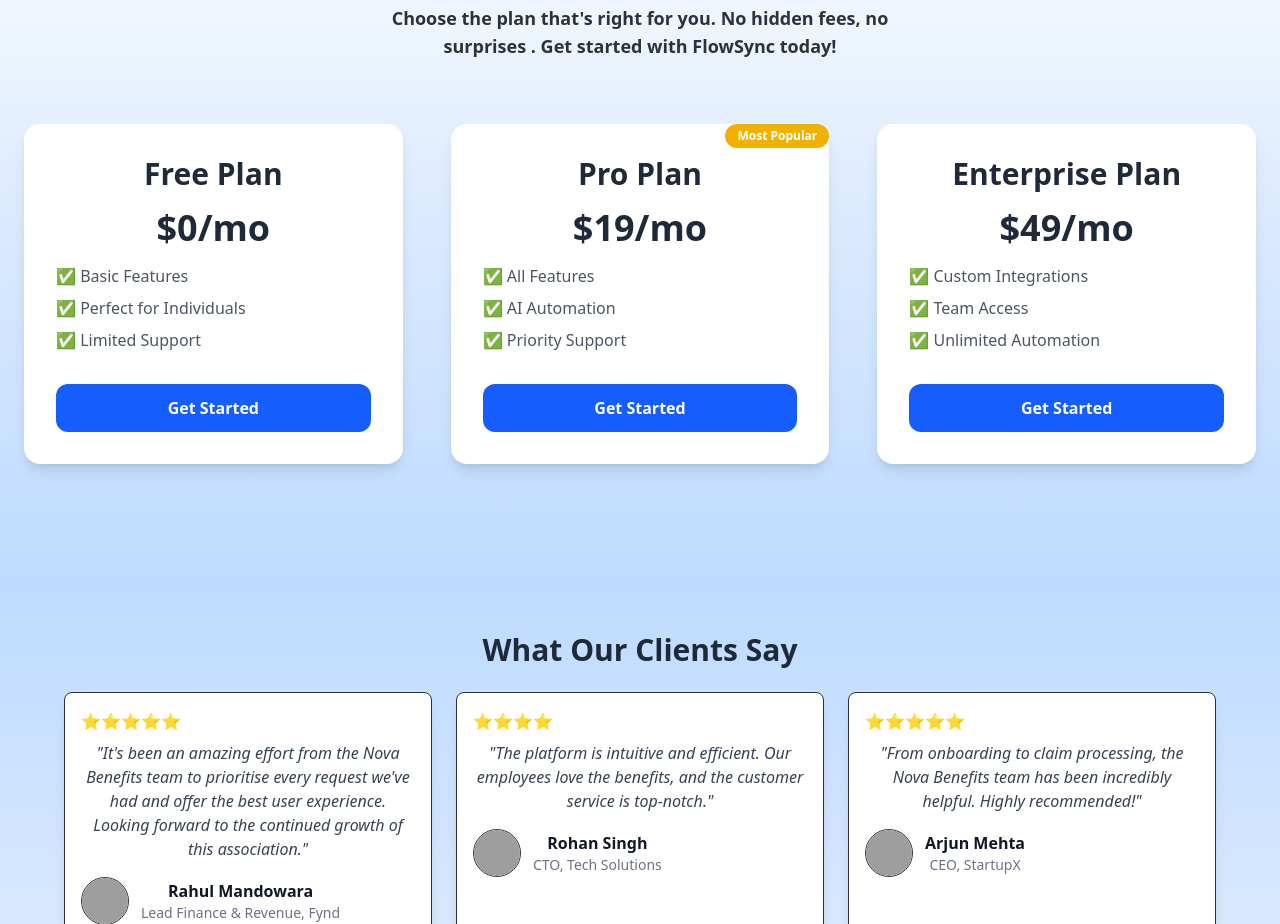
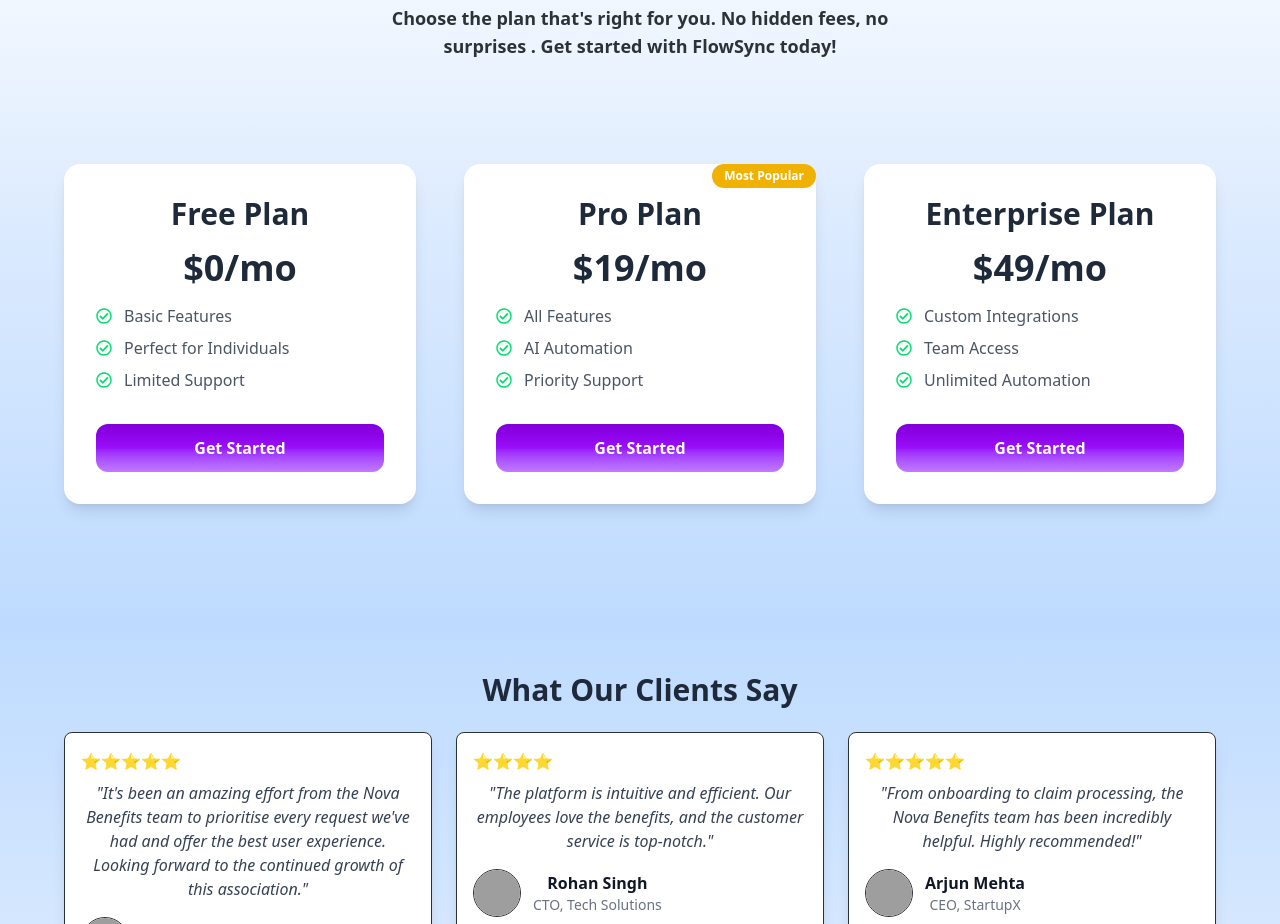
Before and after one commit to Kiyansh19/FlowSync, a React (Vite) app: page / in a window 1280 px wide. Shown: the part 1660-2584 px from the top of the page. Built offline with nearby package versions, Linux system fonts and the light colour scheme; grey boxes are pictures that could not be loaded.

Commit message:
fixed Sections

```diff
--- a/src/components/PricingSection.jsx
+++ b/src/components/PricingSection.jsx
@@ -1,4 +1,5 @@
 import React from "react";
+import { FaRegCheckCircle } from "react-icons/fa";
 
 const Pricing = () => {
   return (
@@ -11,48 +12,49 @@
           Choose the plan that's right for you. No hidden fees, no surprises . Get started with FlowSync today!
         </p>
 
-        <div className="grid md:grid-cols-3 gap-12 pb-10">
+        <div className="grid md:grid-cols-3 gap-12 p-10">
           {/* Free Plan */}
-          <div className="bg-white p-8 rounded-2xl shadow-lg hover:shadow-2xl transform hover:scale-105 transition-all duration-300 ease-in-out  hover:border-2 border-purple-500">
+          <div className=" bg-white p-8 rounded-2xl  shadow-lg hover:shadow-2xl transform transition-all duration-300 ease-in-out  hover:border-2 border-purple-500">
             <h3 className="text-3xl font-semibold mb-4 text-gray-800">Free Plan</h3>
             <p className="text-4xl font-bold text-gray-800 mb-4">$0/mo</p>
             <ul className="mb-8 space-y-2 text-left text-gray-600">
-              <li>✅ Basic Features</li>
-              <li>✅ Perfect for Individuals</li>
-              <li>✅ Limited Support</li>
+              <li className="flex items-center gap-3">
+                <FaRegCheckCircle className="text-green-400" /> Basic Features</li>
+              <li className="flex items-center gap-3"><FaRegCheckCircle className="text-green-400" /> Perfect for Individuals</li>
+              <li className="flex items-center gap-3"><FaRegCheckCircle className="text-green-400" /> Limited Support</li>
             </ul>
-            <button className="w-full py-3 bg-blue-600 text-white font-semibold rounded-xl hover:bg-blue-700 transition-all duration-300 transform hover:scale-105">
+            <button className="w-full py-3 bg-gradient-to-b from-purple-700 via-purple-600 to-purple-400 text-white font-semibold rounded-xl hover:bg-blue-700 transition-all duration-300 transform hover:scale-105 cursor-pointer">
               Get Started
             </button>
           </div>
 
           {/* Pro Plan */}
-          <div className="bg-white p-8 rounded-2xl shadow-lg hover:shadow-2xl transform hover:scale-105 transition-all duration-300 ease-in-out relative hover:border-2 border-purple-500">
+          <div className="bg-white p-8 rounded-2xl shadow-lg hover:shadow-2xl transform transition-all duration-300 ease-in-out relative hover:border-2 border-purple-500">
             <div className="absolute top-0 right-0 bg-yellow-500 text-xs text-white font-semibold px-3 py-1 rounded-full">
               Most Popular
             </div>
             <h3 className="text-3xl font-semibold mb-4 text-gray-800">Pro Plan</h3>
             <p className="text-4xl font-bold text-gray-800 mb-4">$19/mo</p>
             <ul className="mb-8 space-y-2 text-left text-gray-600">
-              <li>✅ All Features</li>
-              <li>✅ AI Automation</li>
-              <li>✅ Priority Support</li>
+              <li className="flex items-center gap-3"><FaRegCheckCircle className="text-green-400" /> All Features</li>
+              <li className="flex items-center gap-3"><FaRegCheckCircle className="text-green-400" /> AI Automation</li>
+              <li className="flex items-center gap-3"><FaRegCheckCircle className="text-green-400" /> Priority Support</li>
             </ul>
-            <button className="w-full py-3 bg-blue-600 text-white font-semibold rounded-xl hover:bg-blue-700 transition-all duration-300 transform hover:scale-105">
+            <button className="w-full py-3 bg-gradient-to-b from-purple-700 via-purple-600 to-purple-400 text-white font-semibold rounded-xl hover:bg-blue-700 transition-all duration-300 transform hover:scale-105 cursor-pointer">
               Get Started
             </button>
           </div>
 
           {/* Enterprise Plan */}
-          <div className="bg-white p-8 rounded-2xl shadow-lg hover:shadow-2xl transform hover:scale-105 transition-all duration-300 ease-in-out hover:border-2 border-purple-500 ">
+          <div className="bg-white p-8 rounded-2xl shadow-lg hover:shadow-2xl transform  transition-all duration-300 ease-in-out hover:border-2 border-purple-500 ">
             <h3 className="text-3xl font-semibold mb-4 text-gray-800">Enterprise Plan</h3>
             <p className="text-4xl font-bold text-gray-800 mb-4">$49/mo</p>
             <ul className="mb-8 space-y-2 text-left text-gray-600">
-              <li>✅ Custom Integrations</li>
-              <li>✅ Team Access</li>
-              <li>✅ Unlimited Automation</li>
+              <li className="flex items-center gap-3"><FaRegCheckCircle className="text-green-400" /> Custom Integrations</li>
+              <li className="flex items-center gap-3"><FaRegCheckCircle className="text-green-400" /> Team Access</li>
+              <li className="flex items-center gap-3"><FaRegCheckCircle className="text-green-400" /> Unlimited Automation</li>
             </ul>
-            <button className="w-full py-3 bg-blue-600 text-white font-semibold rounded-xl hover:bg-blue-700 transition-all duration-300 transform hover:scale-105">
+            <button className="w-full py-3 bg-gradient-to-b from-purple-700 via-purple-600 to-purple-400 text-white font-semibold rounded-xl hover:bg-blue-700 transition-all duration-300 transform hover:scale-105 cursor-pointer">
               Get Started
             </button>
           </div>
--- a/src/components/Testimonials.jsx
+++ b/src/components/Testimonials.jsx
@@ -12,7 +12,7 @@
   return (
     <section className="bg-gradient-to-b from-blue-200 via-blue-100 to-white py-12 px-6 pb-35 " id="testimonials">
       <div className="max-w-6xl mx-auto text-center">
-        <h2 className="text-3xl font-bold text-gray-800 mb-6">What Our Clients Say</h2>
+        <h2 className="text-3xl font-bold text-gray-800 mb-6 ">What Our Clients Say</h2>
         <div className="grid md:grid-cols-2 lg:grid-cols-3 gap-6">
           {shuffledTestimonials.map((testimonial, index) => (
             <div key={index} className="bg-white shadow-lg rounded-lg p-4 border hover:scale-105 duration-150 cursor-alias">
```
